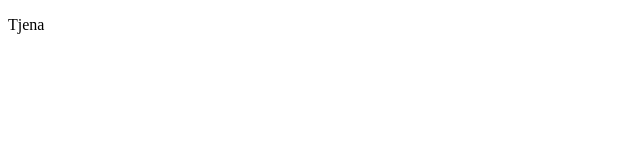
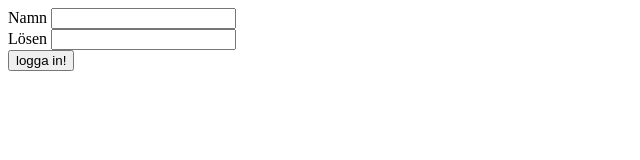
Before and after one commit to DavidLedenstam/Projektuppgit-Grupp23, a plain HTML site: page Index.html in a window 1280 px wide. Shown: the whole page, without its empty margins (0-640 px from the left). Drawn offline with Linux system fonts and the light colour scheme.

Commit message:
Ändrade

```diff
--- a/Index.html
+++ b/Index.html
@@ -1,4 +1,11 @@
 <!DOCTYPE html>
 <html>
-<p> Tjena </p>
+<head>
+	<title>Projektarbete</title>
+	<meta charset="utf-8">
+<body>
+	<Form name="login">
+		<label> Namn </label> <input type="username" name="username"> <br>
+		<label> Lösen</label> <input type="password" name="password"> <br>
+		<input type="submit" value="logga in!">
 </html>
```
